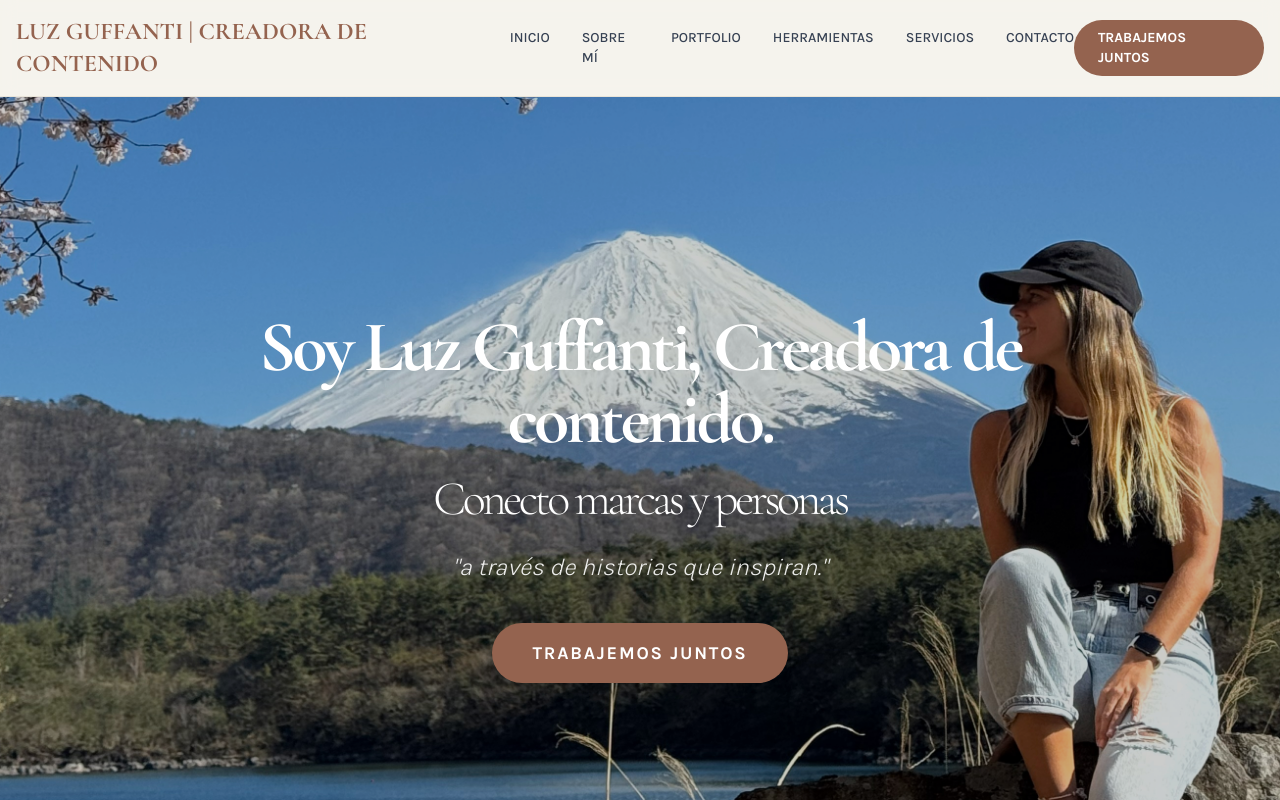
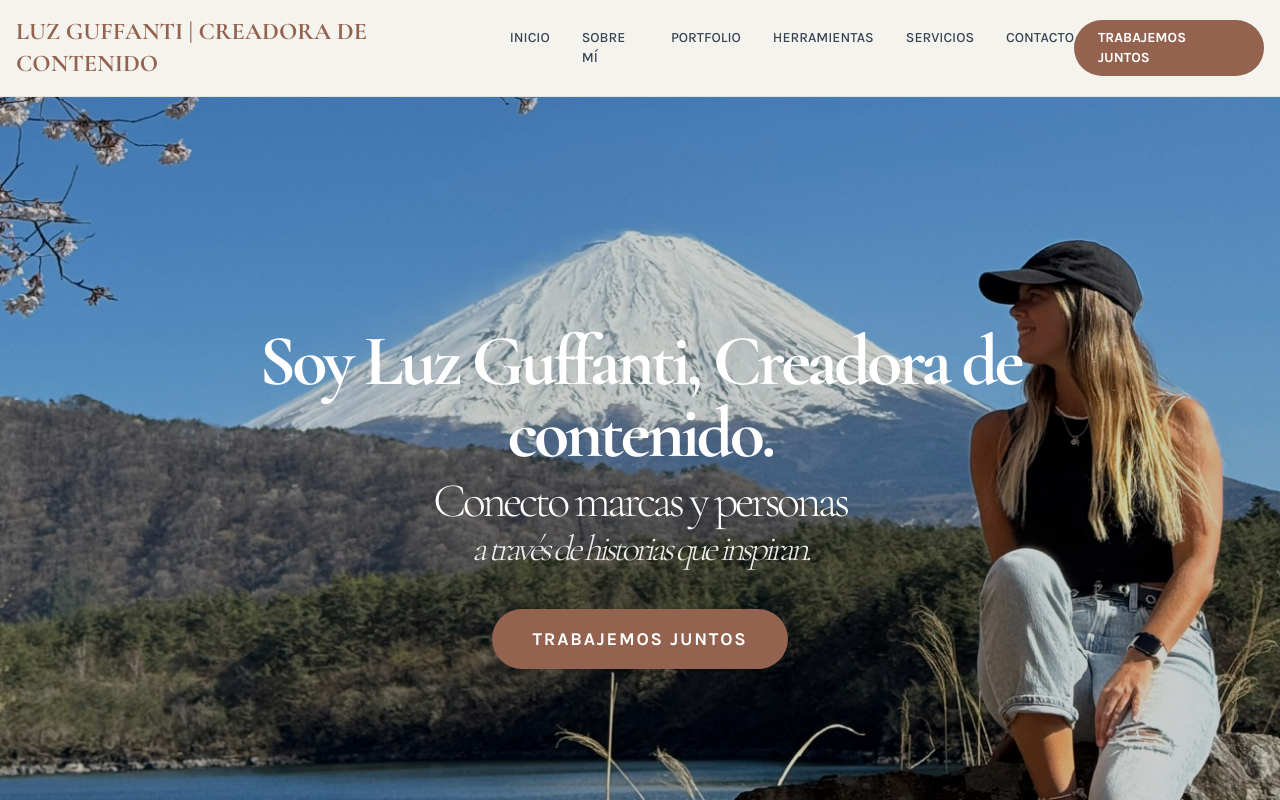
Before and after one commit to fmonfasani/LuzGuffanti, a Next.js app: page / in a window 1280 px wide. Shown: the top 800 px of the page. Built offline with nearby package versions, Linux system fonts and the light colour scheme.

Commit message:
Refactor Hero component content and styles
Updated Hero component text and styling for better presentation.

```diff
--- a/src/components/sections/Hero.tsx
+++ b/src/components/sections/Hero.tsx
@@ -27,26 +27,20 @@ export function Hero({ onCtaClick }: HeroProps) {
       {/* Content */}
       <div className="relative z-10 text-center px-4 max-w-4xl">
       <motion.h1
-          className="text-4xl md:text-7xl font-display font-bold text-white mb-6 tracking-tighter"
+        className="text-4xl md:text-7xl font-display font-bold text-white mb-10 tracking-tighter text-center"
         initial={{ opacity: 0, y: 20 }}
         animate={{ opacity: 1, y: 0 }}
         transition={{ duration: 0.8 }}
       >
         Soy Luz Guffanti, Creadora de contenido.
         <br />
-          <span className="text-3xl md:text-5xl font-light">
+        <span className="text-3xl md:text-5xl font-light block mt-2">
           Conecto marcas y personas
         </span>
+        <span className="text-2xl md:text-4xl font-light italic block mt-1 text-white/90">
+          a través de historias que inspiran.
+        </span>
       </motion.h1>
-
-        <motion.p
-          className="text-xl md:text-2xl text-white/90 mb-10 max-w-2xl mx-auto font-light italic"
-          initial={{ opacity: 0, y: 20 }}
-          animate={{ opacity: 1, y: 0 }}
-          transition={{ duration: 0.8, delay: 0.2 }}
-        >
-          &quot;a través de historias que inspiran.&quot;
-        </motion.p>
 
         <motion.button
           className="bg-primary text-white px-10 py-4 rounded-full text-lg font-bold hover:bg-opacity-90 transition-all transform hover:scale-105 uppercase tracking-widest shadow-xl"
```
Lines whose indentation alone changed are shown as unchanged.
